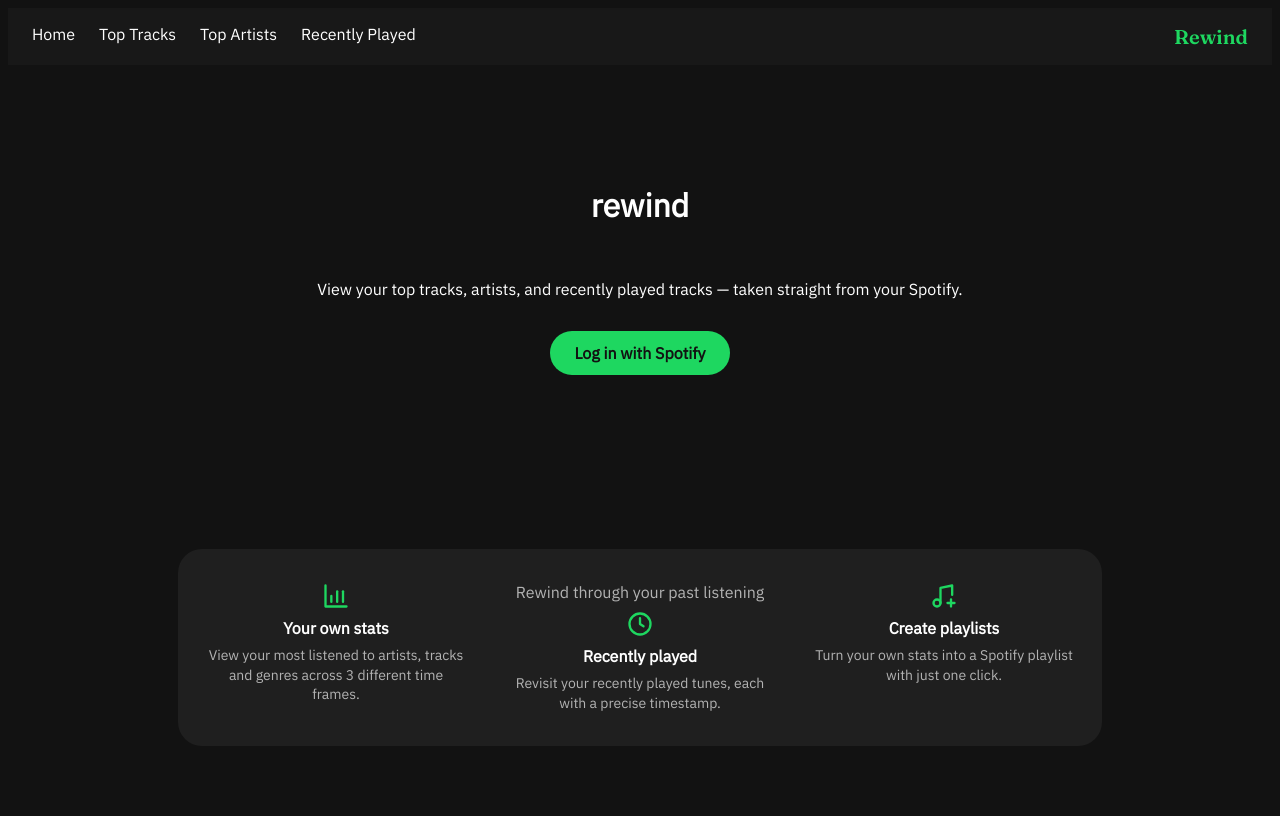
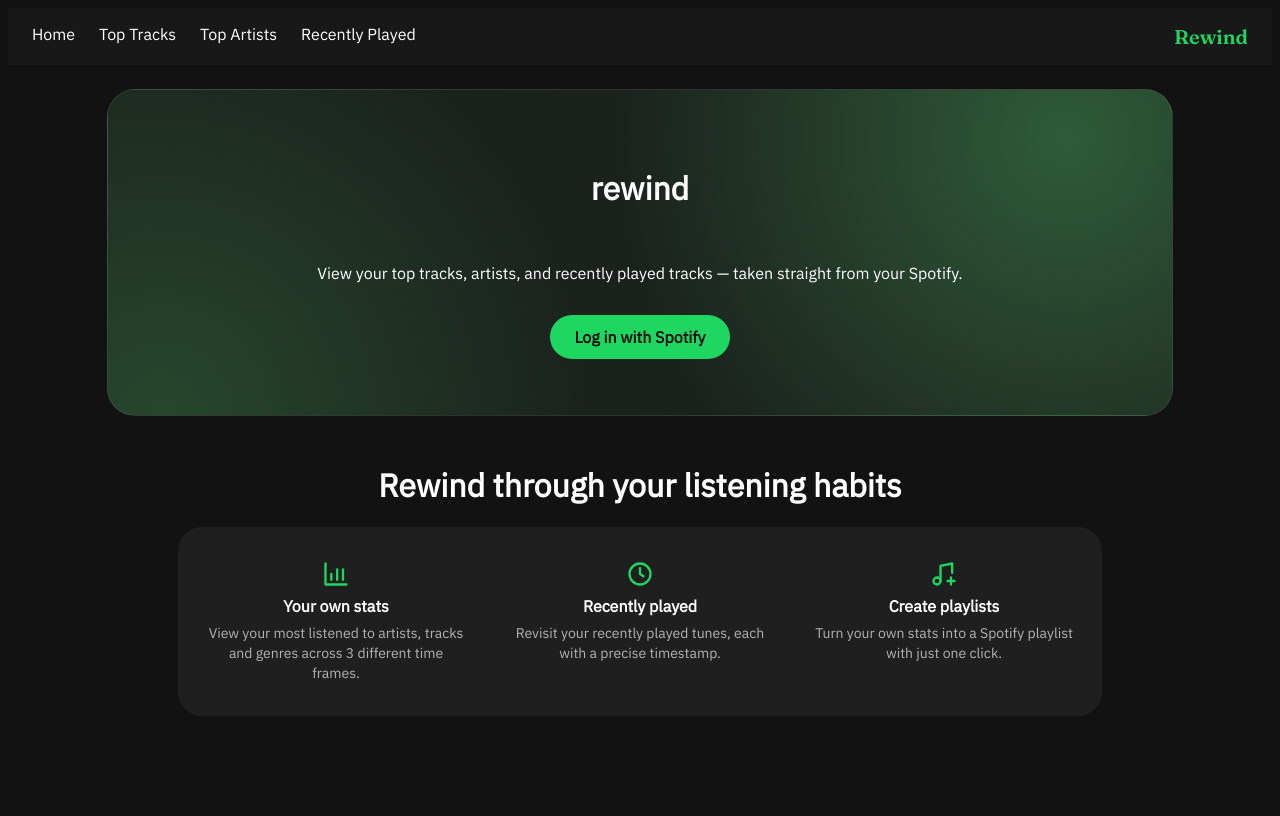
Before and after one commit to freddo-frog/Spotify-Stats-App, a Flask app: page / in a window 1280 px wide. Run offline with Flask 3, Linux system fonts and the light colour scheme.

Commit message:
added muted green card to title of landing page

```diff
--- a/static/style.css
+++ b/static/style.css
@@ -66,9 +66,18 @@ nav a {
     align-items: center;
     justify-content: center;
     text-align: center;
-    margin-top: -100px;
     gap: 16px;
-    min-height: 70vh;
+
+    /* green landing card */
+    max-width: 1000px;
+    margin: 24px auto 48px;
+    padding: 56px 32px;
+    border-radius: 28px;
+    border: 1px solid #ffffff14;
+    background:
+        radial-gradient(circle at 90% 15%, #2f5b37 0%, transparent 45%),
+        radial-gradient(circle at 5% 100%, #26472d 0%, transparent 40%),
+        #1b221e;
 }
 
 #welcome a {
@@ -155,3 +164,8 @@ nav a {
     font-size: 0.875rem;
     line-height: 1.4;
 }
+
+#heading {
+    text-align: center;
+
+}
--- a/templates/index.html
+++ b/templates/index.html
@@ -5,6 +5,8 @@
     <p>View your top tracks, artists, and recently played tracks — taken straight from your Spotify.</p>
     <a href="/login">Log in with Spotify</a>
 </div>
+
+<h1 id="heading"> Rewind through your listening habits</h1>
 
 <div class="features">
     <div class="feature">
@@ -21,7 +23,6 @@
     </div>
 
     <div class="feature">
-        <div id="title"> Rewind through your past listening</div>
         <!-- clock icon -->
         <svg viewBox="0 0 24 24" fill="none" stroke="currentColor" stroke-width="2" stroke-linecap="round"
             stroke-linejoin="round">
```
